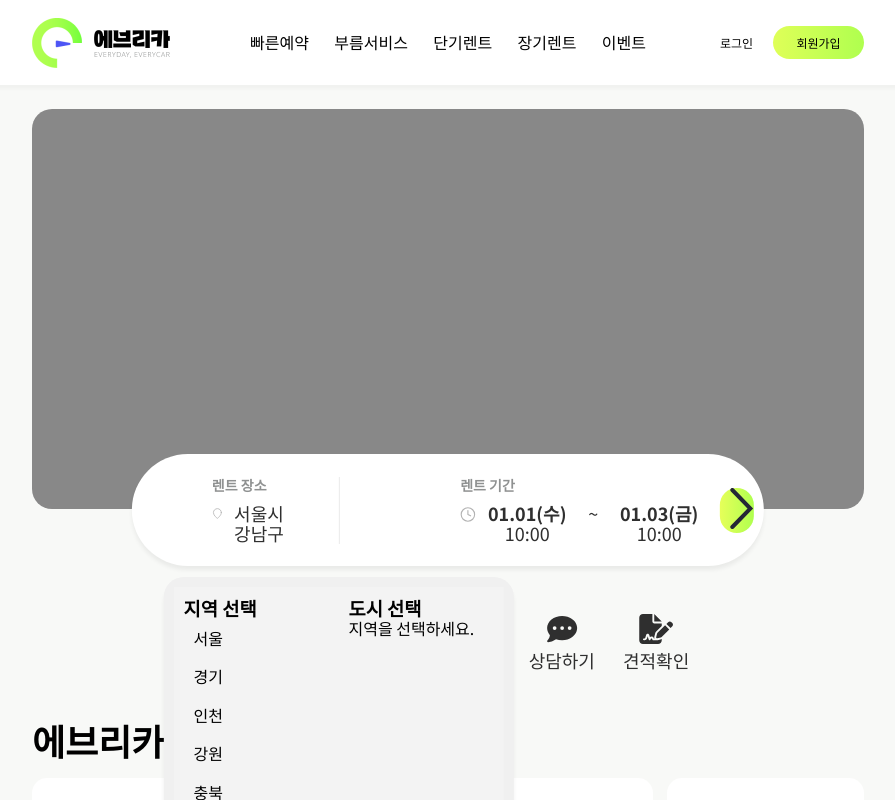
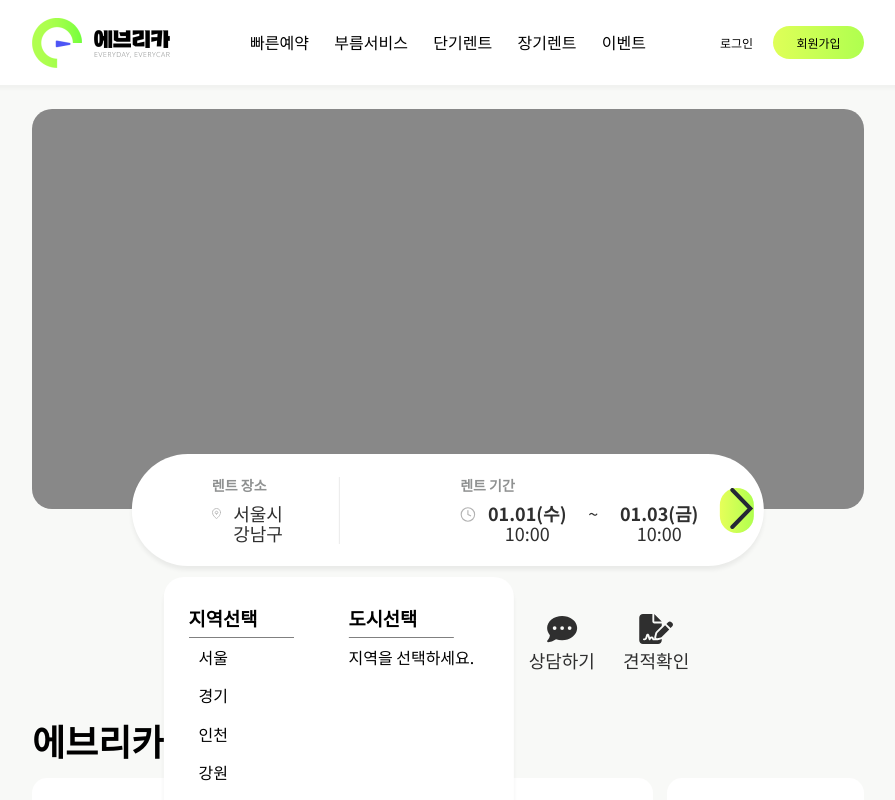
Before and after one commit to STERNDELFTIN/everycar-frontend, a React (Create React App) app in the folder everycar-frontend/: page / in a window 1280 px wide. Both pictures are taken after a click on the element "서울시 강남구". Shown: the top 800 px of the page, without its empty margins (192-1087 px from the left). Built offline with nearby package versions, Linux system fonts and the light colour scheme.

Commit message:
메인페이지 스타일 조정
- 제대로 나오지 않는 아이콘 수정
- 렌트 장소 팝업창 스타일 수정

```diff
--- a/everycar-frontend/src/components/main/Content.js
+++ b/everycar-frontend/src/components/main/Content.js
@@ -57,10 +57,10 @@ function Content() {
                 <div className='rent-pos'>
                     <h5 className='title'>렌트 장소</h5>
                     <div className='content' onClick={ () => setPosPopup(!posPopup) }>
-                        <svg width="22" height="21" viewBox="0 0 22 21" fill="none" xmlns="http://www.w3.org/2000/svg">
-                            <path d="M18.875 8.75C18.875 14.875 11 20.125 11 20.125C11 20.125 3.125 14.875 3.125 8.75C3.125 6.66142 3.95468 4.65838 5.43153 3.18153C6.90838 1.70468 8.91142 0.875 11 0.875C13.0886 0.875 15.0916 1.70468 16.5685 3.18153C18.0453 4.65838 18.875 6.66142 18.875 8.75Z" stroke="#B3B3B3" strokeWidth="1.6" strokeLinecap="round" strokeLinejoin="round"/>
-                            <path d="M11 popup-container11.375C12.4497 11.375 13.625 10.1997 13.625 8.75C13.625 7.30025 12.4497 6.125 11 6.125C9.55025 6.125 8.375 7.30025 8.375 8.75C8.375 10.1997 9.55025 11.375 11 11.375Z" stroke="#B3B3B3" strokeWidth="1.6" strokeLinecap="round" strokeLinejoin="round"/>
-                        </svg>
+                    <svg width="18" height="21" viewBox="0 0 18 21" fill="none" xmlns="http://www.w3.org/2000/svg">
+                        <path d="M16.875 8.75C16.875 14.875 9 20.125 9 20.125C9 20.125 1.125 14.875 1.125 8.75C1.125 6.66142 1.95468 4.65838 3.43153 3.18153C4.90838 1.70468 6.91142 0.875 9 0.875C11.0886 0.875 13.0916 1.70468 14.5685 3.18153C16.0453 4.65838 16.875 6.66142 16.875 8.75Z" stroke="#B3B3B3" stroke-width="1.6" stroke-linecap="round" stroke-linejoin="round"/>
+                        <path d="M9 11.375C10.4497 11.375 11.625 10.1997 11.625 8.75C11.625 7.30025 10.4497 6.125 9 6.125C7.55025 6.125 6.375 7.30025 6.375 8.75C6.375 10.1997 7.55025 11.375 9 11.375Z" stroke="#B3B3B3" stroke-width="1.6" stroke-linecap="round" stroke-linejoin="round"/>
+                    </svg>
                         { selectedCity ? <p>{selectedRegion} {selectedCity}</p> : <p>서울시 강남구</p> }
                     </div>
                 </div>
--- a/everycar-frontend/src/components/main/PosPopupScreen.js
+++ b/everycar-frontend/src/components/main/PosPopupScreen.js
@@ -17,10 +17,11 @@ function PosPopupScreen({ state, handler }) {
     };
 
     return (
-        <div className='pos-popup-container' style={{ backgroundColor: "#f0f0f0", position: "absolute" }}>
+        <div className='pos-popup-container' style={{ backgroundColor: "#ffffff", position: "absolute" }}>
             {/* 좌측 지역 목록 */}
             <div className='region-container'>
-                <h3>지역 선택</h3>
+                <h3>지역선택</h3>
+                <div style={{ width:'75%', marginTop:'8px', borderBottom:'1px solid grey' }}></div>
                 {
                     region.map((region, i) => (
                         <div
@@ -29,7 +30,7 @@ function PosPopupScreen({ state, handler }) {
                             style={
                                 selectedRegion === region.region
                                 ? { backgroundColor: '#DEFF54', padding: '10px', cursor: 'pointer' }
-                                : { backgroundColor: '#F3F3F3', padding: '10px', cursor: 'pointer' }
+                                : { backgroundColor: '#ffffff', padding: '10px', cursor: 'pointer' }
                             }
                         >
                             <p>{region.region}</p>
@@ -40,7 +41,8 @@ function PosPopupScreen({ state, handler }) {
 
             {/* 우측 도시 목록 */}
             <div className='city-container'>
-                <h3>도시 선택</h3>
+                <h3>도시선택</h3>
+                <div style={{ width:'75%', marginTop:'8px', borderBottom:'1px solid grey' }}></div>
                 {city.length > 0 ? (
                     city.map((city, i) => (
                         <div
@@ -49,14 +51,14 @@ function PosPopupScreen({ state, handler }) {
                             style={
                                 selectedCity === (city.city || city)
                                 ? { backgroundColor: '#DEFF54', padding: '10px', cursor: 'pointer' }
-                                : { backgroundColor: '#F3F3F3', padding: '10px', cursor: 'pointer' }
+                                : { backgroundColor: '#ffffff', padding: '10px', cursor: 'pointer' }
                             }
                         >
                             {typeof city === 'object' ? city.city : city}
                         </div>
                     ))
                 ) : (
-                    <p>지역을 선택하세요.</p>
+                    <p style={{ marginTop: '10px' }}>지역을 선택하세요.</p>
                 )}
             </div>
         </div>
--- a/everycar-frontend/src/css/main/PosPopupScreen.css
+++ b/everycar-frontend/src/css/main/PosPopupScreen.css
@@ -9,11 +9,11 @@
     overflow: hidden;
     text-align: left;
     box-shadow: 0px 6px 4.2px rgba(0, 0, 0, 0.06);
-    padding: 10px;
+    padding: 20px 15px;
 }
 .region-container {
     width: 100px;
-    background-color: #F3F3F3;
+    background-color: #ffffff;
     padding: 10px;
     overflow-y: scroll;
     padding: 10px;
@@ -21,9 +21,14 @@
 }
 .city-container {
     width: 100px;
-    background-color: #F3F3F3;
+    background-color: #ffffff;
     padding: 10px;
     overflow-y: scroll;
     padding: 10px;
     flex: 1;
 }
+
+/* 스크롤바 */
+::-webkit-scrollbar-thumb {
+
+}
```
